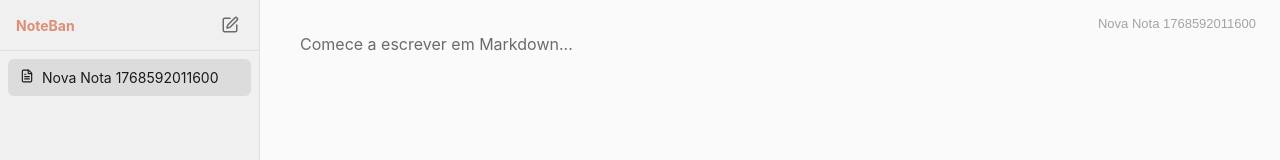
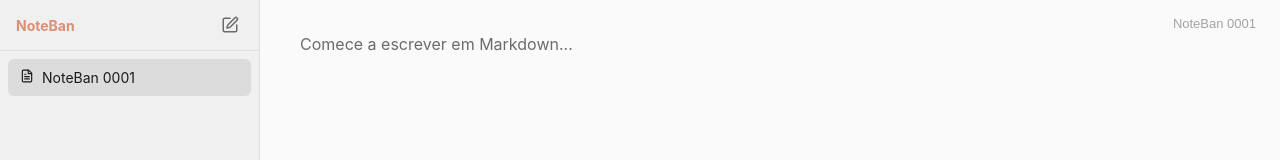
Before and after one commit to Hugofsp93/alchemy, a React (Vite) app: page / in a window 1280 px wide. Both pictures are taken after a click on the button 230 px from the left and 25 px from the top of the page. Shown: the top 160 px of the page. Built offline with nearby package versions, Linux system fonts and the light colour scheme.

Commit message:
Naming note on right corner now works as expect

```diff
--- a/src/App.jsx
+++ b/src/App.jsx
@@ -54,9 +54,13 @@ function App() {
 
   const createNewNote = () => {
     const timestamp = Date.now();
+    // Pega o número total de notas e soma 1. Pad com zeros à esquerda (4 dígitos).
+    const noteNumber = String(documents.length + 1).padStart(4, "0");
+    const newId = `NoteBan ${noteNumber}`;
+
     const newDoc = {
-      id: `Nova Nota ${timestamp}`,
-      title: `Nova Nota ${timestamp}`,
+      id: newId,
+      title: newId,
       type: "note",
       content: "",
       updatedAt: timestamp,
@@ -67,11 +71,20 @@ function App() {
   };
 
   const updateDocument = (id, updates) => {
-    setDocuments(prev =>
+    setDocuments((prev) =>
       prev.map((doc) =>
         doc.id === id ? { ...doc, ...updates, updatedAt: Date.now() } : doc
       )
     );
+
+    // Só disparamos o salvamento se o documento existir e o título resultante não for vazio
+    const currentDoc = documents.find((d) => d.id === id);
+    if (currentDoc) {
+      const nextDoc = { ...currentDoc, ...updates, updatedAt: Date.now() };
+      if (nextDoc.title.trim() !== "") {
+        saveDoc(id, nextDoc);
+      }
+    }
 
     // Salvamento imediato simplificado (podemos adicionar debounce depois se necessário)
     const docToSave = documents.find(d => d.id === id);
@@ -114,7 +127,9 @@ function App() {
                 <span className="sidebar-item-icon">
                   {doc.type === "note" ? <FileText size={14} /> : <Kanban size={14} />}
                 </span>
-                <span className="sidebar-item-title">{doc.title}</span>
+                <span className="sidebar-item-title">
+                  {doc.title.trim() === "" ? "Sem título" : doc.title}
+                </span>
               </div>
             ))
           )}
```
